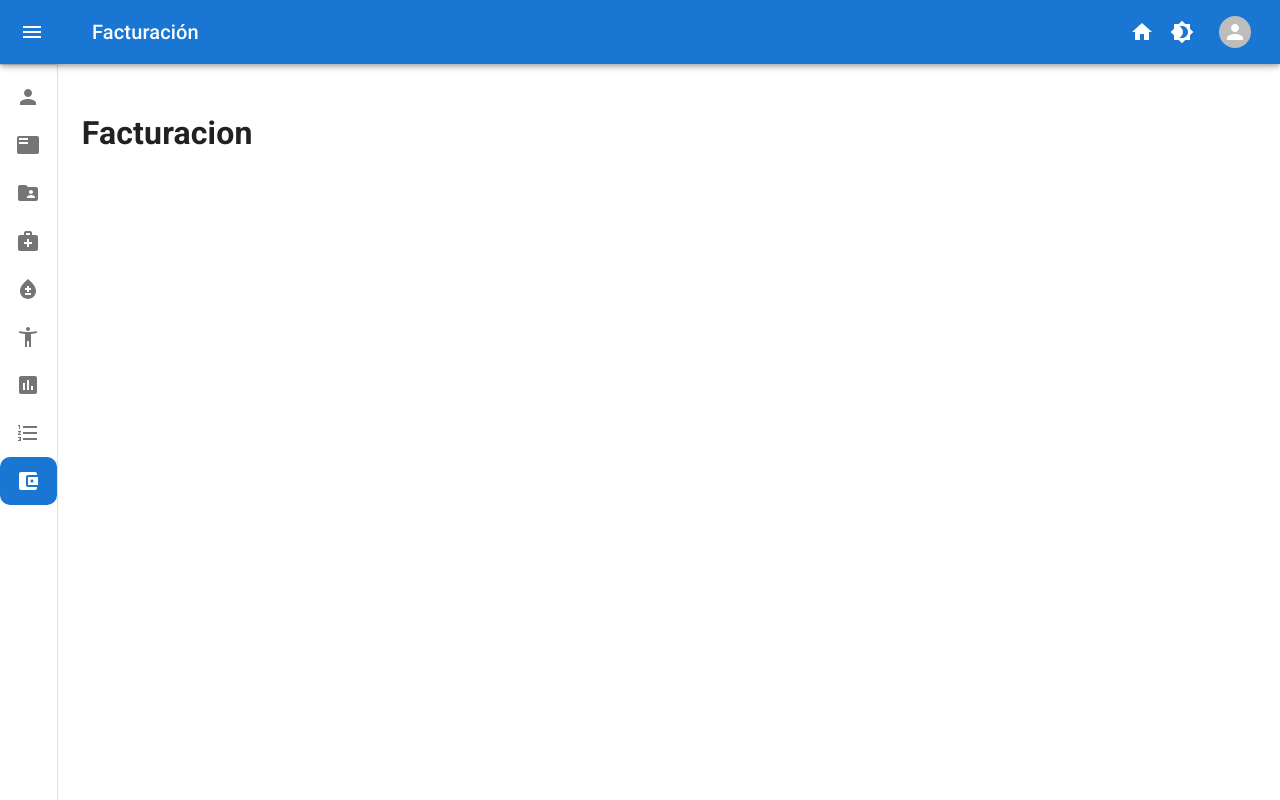
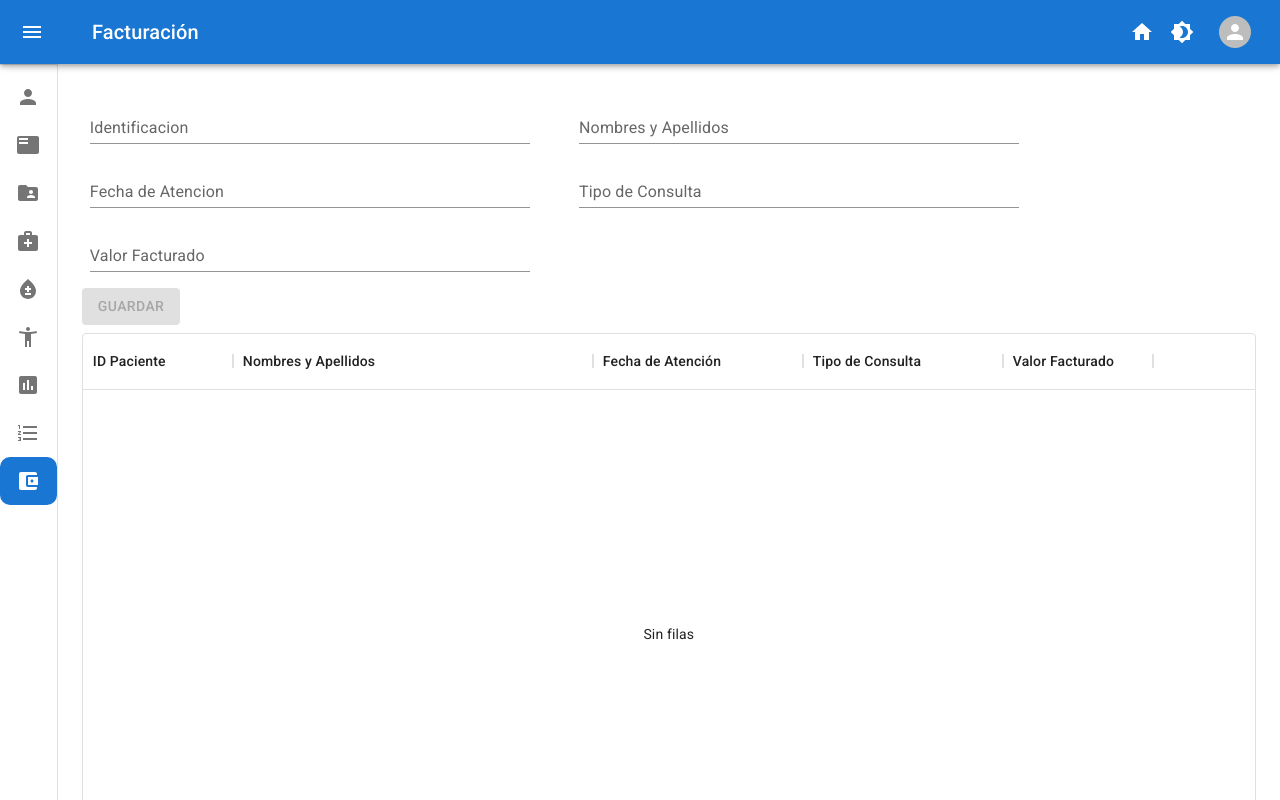
Before and after one commit to jairayafranco/medic-app-next, a Next.js app: page /panel/facturacion in a window 1280 px wide. Shown: the top 800 px of the page. Built offline with nearby package versions, Linux system fonts and the light colour scheme; no server answers.

Commit message:
Terminado facturacion y documentados metodos en helpers

```diff
--- a/api/axiosApi.js
+++ b/api/axiosApi.js
@@ -57,6 +57,11 @@ export async function updateFormulacion(id, data) {
     return handlePetitions({ method: 'patch', data, route: `data/paciente?id=${id}&opt=formulacion`, customError: "Error al actualizar el paciente" });
 }
 
+export const updateFacturacion = async (id, data) => {
+    if (!id) return handleError("No se encontró el id del paciente");
+    return handlePetitions({ method: 'put', data, route: `data/paciente?id=${id}&opt=facturacion`, customError: "Error al actualizar el paciente" });
+}
+
 export async function deletePaciente(id) {
     if (!id) return handleError("No se encontró el id del paciente");
     return handlePetitions({ method: 'delete', route: `data/paciente?id=${id}`, customError: "Error al eliminar el paciente" });
--- a/data/inputs.js
+++ b/data/inputs.js
@@ -260,4 +260,12 @@ export const formulacionFields = [
     { name: "Servicio", property: "servicio", type: "text", readOnly: true },
     { name: "Cantidad", property: "cantidad", type: "number" },
     { name: "Descripcion", property: "descripcionManual", type: "text" },
-]
+];
+
+export const facturacionFields = [
+    { name: "Identificacion", property: "idUsuario", type: "text", readOnly: true },
+    { name: "Nombres y Apellidos", property: "nombreUsuario", type: "text", readOnly: true },
+    { name: "Fecha de Atencion", property: "fechaAtencion", type: "text", readOnly: true },
+    { name: "Tipo de Consulta", property: "tipoConsulta", type: "text", readOnly: true },
+    { name: "Valor Facturado", property: "valor", type: "text" },
+];
--- a/helpers/helpers.js
+++ b/helpers/helpers.js
@@ -41,6 +41,12 @@ export const saveSessionStorageData = (field, data) => {
     window.sessionStorage.setItem("userData", JSON.stringify({ ...storageData, [field]: data }));
 }
 
+
+/**
+ *
+ * @param {*} field The field to get from the session storage
+ * @returns {Object} The specific field from the session storage, or null if there is no data. If the field is not specified, it returns the whole object
+ */
 export const getSessionStorageData = (field) => {
     const storage = window.sessionStorage.getItem("userData");
     if (!storage) return null;
@@ -55,16 +61,34 @@ export const clearSessionStorageData = () => {
     window.sessionStorage.removeItem("userData");
 }
 
+
+/**
+ *
+ * @returns {Boolean} True if there is data in the session storage, false otherwise
+ */
 export const availableSessionStorageData = () => {
     const storage = window.sessionStorage.getItem("userData");
     return !!storage;
 }
 
+
+/**
+ *
+ * @param {*} userData The current user data
+ * @param {*} formikValues The formik values
+ * @returns {Object} The difference between the two objects
+ */
 export const getObjectsDifference = (userData, formikValues) => {
     const updatedValues = _.differenceWith(_.toPairs(formikValues), _.toPairs(userData), _.isEqual);
     return _.fromPairs(updatedValues);
 }
 
+
+/**
+ *
+ * @param {*} module The module name
+ * @returns {Boolean} True if the module is completed, false otherwise
+ */
 export const moduleCompleted = (module) => {
     const userData = getSessionStorageData();
     if (!userData) return false;
@@ -73,6 +97,12 @@ export const moduleCompleted = (module) => {
     return !!userData[module];
 }
 
+
+/**
+ *
+ * @param {*} birthday The birthday date
+ * @returns {Number} The age of the person
+ */
 export function calculateAge(birthday) {
     const birthDate = new Date(birthday).toLocaleDateString();
     const birthday_arr = birthDate.split("/");
@@ -81,6 +111,7 @@ export function calculateAge(birthday) {
     const ageDate = new Date(ageDifMs);
     return Math.abs(ageDate.getUTCFullYear() - 1970);
 }
+
 
 export const signosVitalesColorSchema = (campo, formik) => {
     const valuesFromFields = formik.values;
@@ -106,6 +137,7 @@ export const signosVitalesColorSchema = (campo, formik) => {
     }
 }
 
+
 export const handleSVInputValues = (formik, campo) => {
     const { tensionArterialDiastolica, tensionArterialSistolica, peso, talla } = formik.values;
 
@@ -127,6 +159,7 @@ export const handleSVInputValues = (formik, campo) => {
     return formik.values[campo.property];
 }
 
+
 export const funcionRenalColorSchema = (formik, campo) => {
     const { tfgCorregida, estadio } = formik.values;
     const alert = "#FFC000";
@@ -144,6 +177,7 @@ export const funcionRenalColorSchema = (formik, campo) => {
     }
 }
 
+
 export const handleFRInputValues = (formik, campo) => {
     const { tfgCorregida } = formik.values;
 
@@ -160,6 +194,12 @@ export const handleFRInputValues = (formik, campo) => {
     return formik.values[campo.property];
 }
 
+
+/**
+ *
+ * @param {*} inputs Array of objects to be formatted
+ * @returns {object} Return the object formatted in the format: { [name]: '' }
+ */
 export const formatInitialValues = (inputs) => {
     return inputs.reduce((acc, curr) => {
         if (curr.fields) {
@@ -173,6 +213,12 @@ export const formatInitialValues = (inputs) => {
     }, {});
 }
 
+
+/**
+ *
+ * @param {*} data Array of objects to be formatted
+ * @returns Array of objects formatted in the format: { id: 1, codigo: '123', descripcion: 'description' }
+ */
 export const formatTableRows = (data) => {
     return data.map((item, index) => {
         const [codigo, descripcion] = Object.entries(item)[0];
@@ -183,3 +229,30 @@ export const formatTableRows = (data) => {
         }
     });
 }
+
+
+/**
+ *
+ * @param {*} valor  Value to be formatted
+ * @returns {string} Return the value in the format: '$ 1.000.000' (e.g. $ 1.000.000)
+ */
+export const formatToCurrency = (valor) => {
+    return new Intl.NumberFormat('es-CO', {
+        style: 'currency',
+        currency: 'COP',
+        minimumFractionDigits: 0,
+    }).format(valor);
+}
+
+
+/**
+ *
+ * @returns {string} Return the date in the format: 'day month year' (e.g. 12 de enero de 2021)
+ */
+export const getFormattedDate = () => {
+    return new Intl.DateTimeFormat('es-CO', {
+        year: 'numeric',
+        month: 'long',
+        day: '2-digit',
+    }).format(new Date());
+}
--- a/package.json
+++ b/package.json
@@ -31,6 +31,7 @@
     "next": "13.0.0",
     "react": "18.2.0",
     "react-dom": "18.2.0",
+    "react-number-format": "^5.1.3",
     "react-webcam": "^7.0.1",
     "yup": "^0.32.11"
   },
--- a/pages/panel/facturacion.jsx
+++ b/pages/panel/facturacion.jsx
@@ -1,7 +1,119 @@
+import TextField from "@mui/material/TextField";
+import Button from "@mui/material/Button";
+import Grid from "@mui/material/Grid";
+import Box from "@mui/material/Box";
+import { facturacionFields } from "../../data/inputs";
+import { forwardRef, useEffect, useState } from "react";
+import { useFormik } from "formik";
+import { AppContext } from "../../context/AppContext";
+import { formatInitialValues, getSessionStorageData, moduleCompleted, formatToCurrency, getFormattedDate, saveSessionStorageData } from "../../helpers/helpers";
+import { facturacionSchema } from "../../schemas/schemas";
+import { NumericFormat } from 'react-number-format';
+import { updateFacturacion } from "../../api/axiosApi";
+import Table from "../../components/Table";
+
+const NumericFormatCustom = forwardRef(function NumericFormatCustom(
+    props,
+    ref,
+) {
+    const { onChange, ...other } = props;
+
+    return (
+        <NumericFormat
+            {...other}
+            getInputRef={ref}
+            onValueChange={(values) => {
+                onChange({
+                    target: {
+                        name: props.name,
+                        value: values.value,
+                    },
+                });
+            }}
+            thousandSeparator
+            valueIsNumericString
+            prefix="$"
+        />
+    );
+});
+
 export default function Facturacion() {
+    const [facturacion, setFacturacion] = useState(getSessionStorageData("facturacion") || []);
+    const { setNotify, setBackdrop } = AppContext();
+
+    useEffect(() => {
+        const data = getSessionStorageData("datosBasicos");
+        if (data) {
+            ["idUsuario", "nombreUsuario", "tipoConsulta"].forEach((field) => {
+                formik.setFieldValue(field, data[field]);
+            });
+            formik.setFieldValue("fechaAtencion", getFormattedDate());
+        }
+    }, []);
+
+    const formik = useFormik({
+        initialValues: formatInitialValues(facturacionFields),
+        validationSchema: facturacionSchema,
+        onSubmit: (values) => {
+            setBackdrop(true);
+            const { idUsuario } = getSessionStorageData("datosBasicos");
+            const fact = [...facturacion, values];
+            updateFacturacion(idUsuario, fact)
+                .then(res => {
+                    setNotify({ open: true, message: res.message, type: res.type });
+                    if (!res.status) return;
+                    setFacturacion((prev) => {
+                        return [...prev, values];
+                    });
+                    saveSessionStorageData("facturacion", fact);
+                }).finally(() => setBackdrop(false));
+        }
+    });
+
     return (
-        <h1>
-            Facturacion
-        </h1>
+        <>
+            <form onSubmit={formik.handleSubmit}>
+                <Grid container>
+                    {
+                        facturacionFields.map((field, index) => (
+                            <Grid key={index} item xs={12} md={5}>
+                                <TextField
+                                    label={field.name}
+                                    name={field.property}
+                                    variant="standard"
+                                    sx={{ m: 1, width: '90%' }}
+                                    value={formik.values[field.property]}
+                                    type={field.type}
+                                    onChange={formik.handleChange}
+                                    InputProps={{
+                                        readOnly: field.readOnly,
+                                        inputComponent: field.property === 'valor' ? NumericFormatCustom : undefined,
+                                    }}
+                                    error={formik.touched[field.property] && Boolean(formik.errors[field.property])}
+                                    helperText={formik.touched[field.property] && formik.errors[field.property]}
+                                />
+                            </Grid>
+                        ))
+                    }
+                </Grid>
+                <Button disabled={!moduleCompleted("datosBasicos")} variant="contained" sx={{ mt: 1 }} type="submit">Guardar</Button>
+            </form>
+            <Box sx={{ mt: 1, height: 600 }}>
+                <Table
+                    columns={[
+                        { field: 'idUsuario', headerName: 'ID Paciente', width: 150, },
+                        { field: 'nombreUsuario', headerName: 'Nombres y Apellidos', width: 360 },
+                        { field: 'fechaAtencion', headerName: 'Fecha de Atención', width: 210 },
+                        { field: 'tipoConsulta', headerName: 'Tipo de Consulta', width: 200 },
+                        { field: 'valor', headerName: 'Valor Facturado', width: 150 },
+                    ]}
+                    rows={
+                        facturacion.map((fact, index) => ({ ...fact, id: index + 1, valor: formatToCurrency(fact.valor) }))
+                    }
+                    isCheckboxSelection={false}
+                    disableSelectionOnClick={true}
+                />
+            </Box>
+        </>
     );
 }
--- a/schemas/schemas.js
+++ b/schemas/schemas.js
@@ -92,3 +92,7 @@ export const formulacionSchema = yup.object({
     cantidad: yup.number().required("Cantidad requerida"),
     descripcionManual: yup.string().trim().required("Descripcion requerida"),
 });
+
+export const facturacionSchema = yup.object({
+    valor: yup.number().required("Valor requerido"),
+});
```
Also changed, not shown: 1 other file (tests, documents, lock files or other folders).
